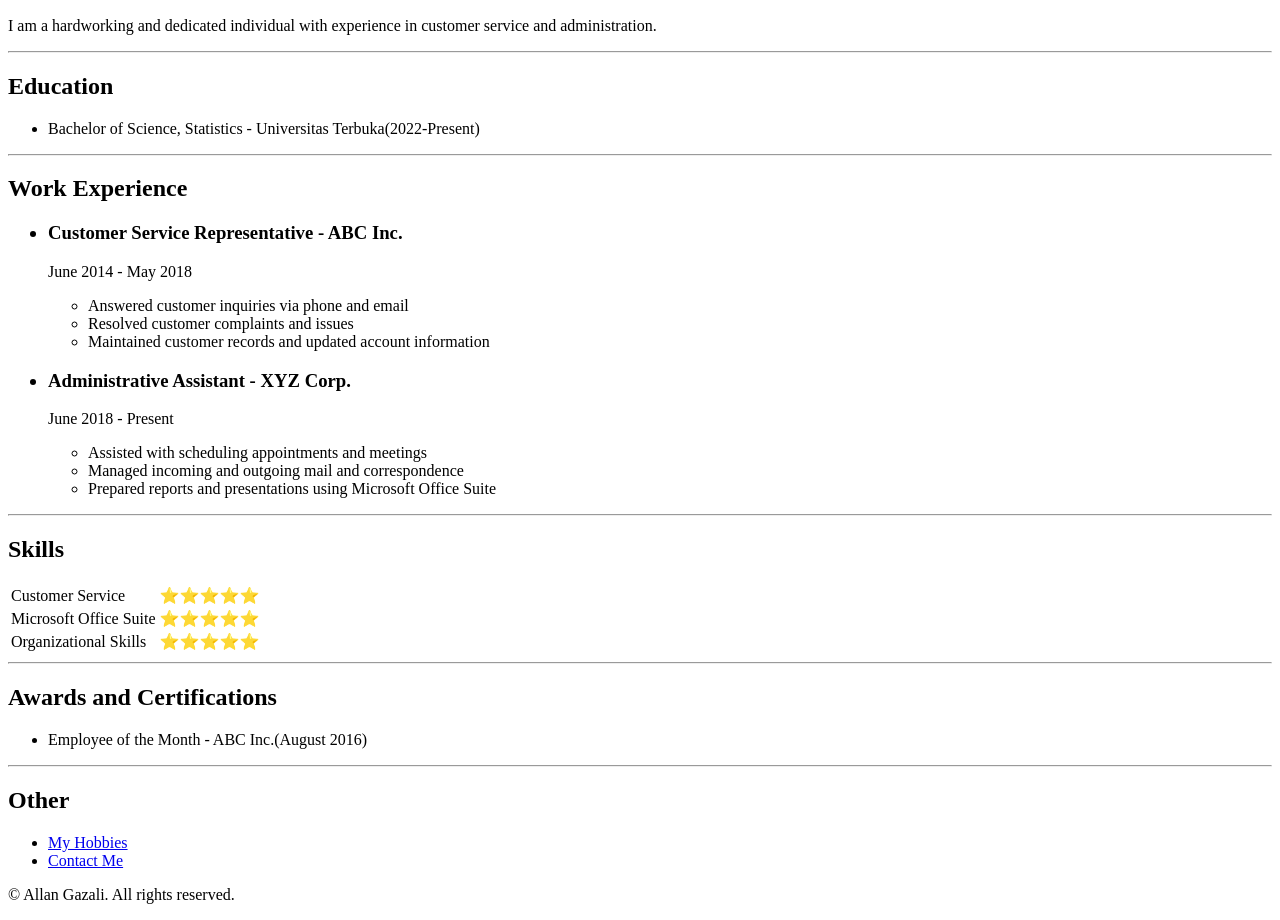
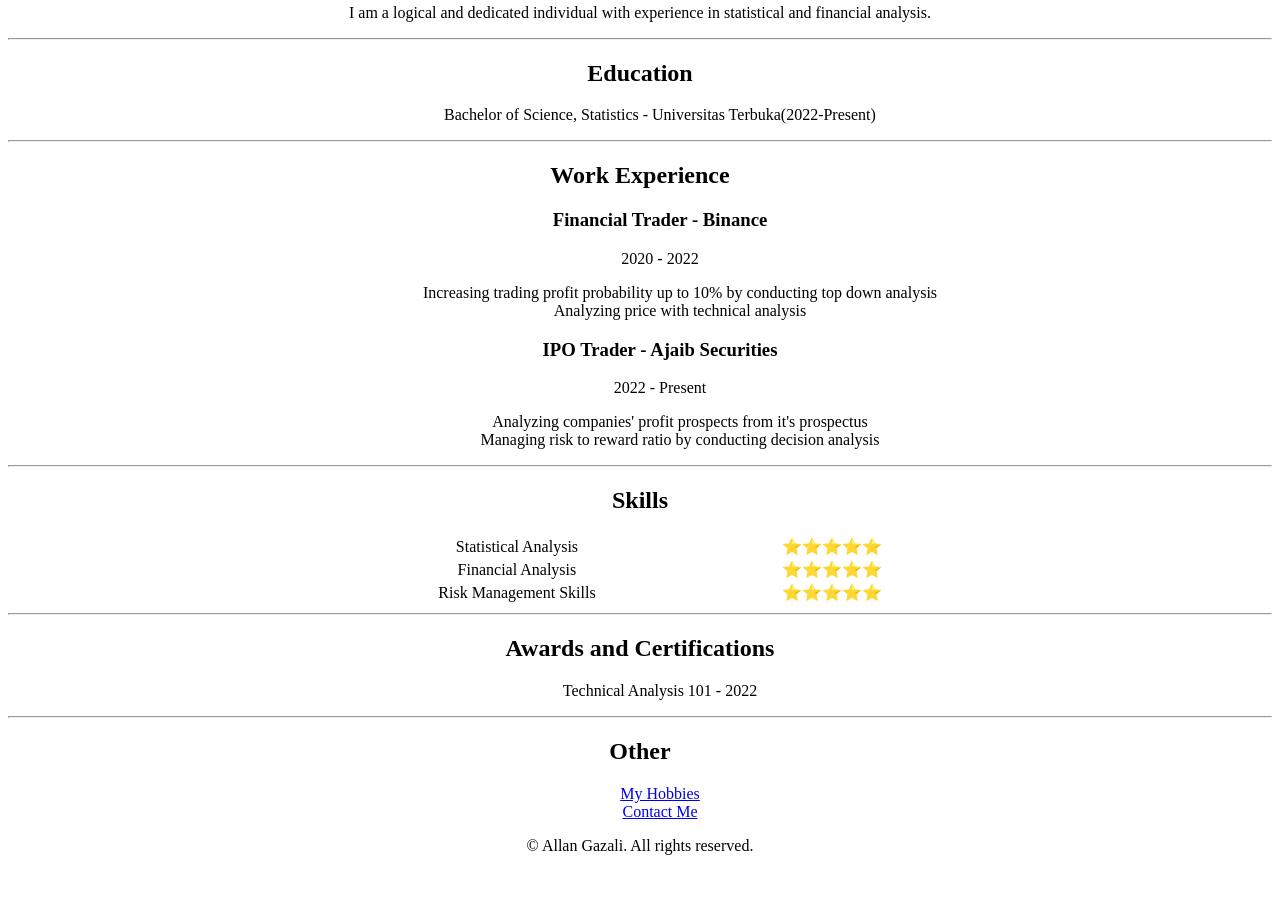
Before and after one commit to allangazali2804/personal-site, a plain HTML site: page resume/index.html in a window 1280 px wide. Shown: the part 234-1154 px from the top of the page. After the commit the page ends 1105 px from the top, so only its background shows below. Drawn offline with Linux system fonts and the light colour scheme.

Commit message:
Add files via upload

```diff
--- a/resume/index.html
+++ b/resume/index.html
@@ -4,55 +4,72 @@
     <meta charset="UTF-8">
     <meta name="viewport" content="width=device-width, initial-scale=1.0">
     <title>My Resume</title>
+    <style>
+        body {
+            text-align: center;
+        }
+
+        li {
+            list-style: none;
+        }
+
+        table {
+            width: 50%;
+            margin-left: 25%;
+        }
+    </style>
 </head>
 <body>
+    <section class="header">
         <h1>Allan Gazali</h1>
         <img src="profile.jpeg" alt="profile-picture" width="100" height="100">
         <h2>Summary</h2>
-    <p>I am a hardworking and dedicated individual with experience in customer service and administration.</p>
+        <p>I am a logical and dedicated individual with experience in statistical and financial analysis.</p>
         <hr>
+    </section>
+    <section class="education">
         <h2>Education</h2>
         <ul>
             <li>Bachelor of Science, Statistics - Universitas Terbuka(2022-Present)</li>
         </ul>
         <hr>
+    </section>
+
     <h2>Work Experience</h2>
     <ul>
-        <h3><li>Customer Service Representative - ABC Inc.</li></h3>
-        <p>June 2014 - May 2018</p>
+        <h3><li>Financial Trader - Binance</li></h3>
+        <p>2020 - 2022</p>
         <ul>
-            <li>Answered customer inquiries via phone and email</li>
-            <li>Resolved customer complaints and issues</li>
-            <li>Maintained customer records and updated account information</li>
+            <li>Increasing trading profit probability up to 10% by conducting top down analysis</li>
+            <li>Analyzing price with technical analysis</li>
         </ul>
-        <h3><li>Administrative Assistant - XYZ Corp.</li></h3>
-        <p>June 2018 - Present</p>
+        <h3><li>IPO Trader - Ajaib Securities</li></h3>
+        <p>2022 - Present</p>
         <ul>
-            <li>Assisted with scheduling appointments and meetings</li>
-            <li>Managed incoming and outgoing mail and correspondence</li>
-            <li>Prepared reports and presentations using Microsoft Office Suite</li>
+            <li>Analyzing companies' profit prospects from it's prospectus</li>
+            <li>Managing risk to reward ratio by conducting decision analysis</li>
         </ul>
     </ul>
     <hr>
     <h2>Skills</h2>
     <table>
         <tr>
-            <td>Customer Service</td>
+            <td>Statistical Analysis</td>
             <td>⭐⭐⭐⭐⭐</td>
         </tr>
         <tr>
-            <td>Microsoft Office Suite</td>
+            <td>Financial Analysis</td>
             <td>⭐⭐⭐⭐⭐</td>
         </tr>
         <tr>
-            <td>Organizational Skills</td>
+            <td>Risk Management Skills</td>
             <td>⭐⭐⭐⭐⭐</td>
         </tr>
     </table>
     <hr>
     <h2>Awards and Certifications</h2>
     <ul>
-        <li>Employee of the Month - ABC Inc.(August 2016)</li>
+        <li>Technical Analysis 101 - 2022</li>
     </ul>
     <hr>
     <h2>Other</h2>
```
Also changed, not shown: resume/contact.html (+3 -5 lines). Lines whose indentation alone changed are shown as unchanged.
